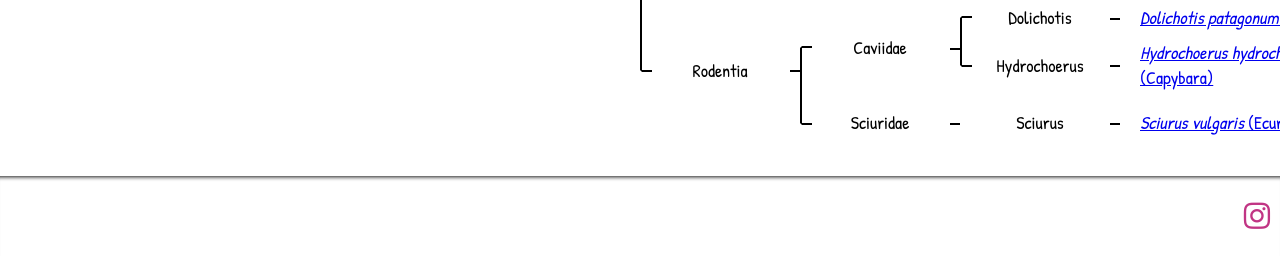
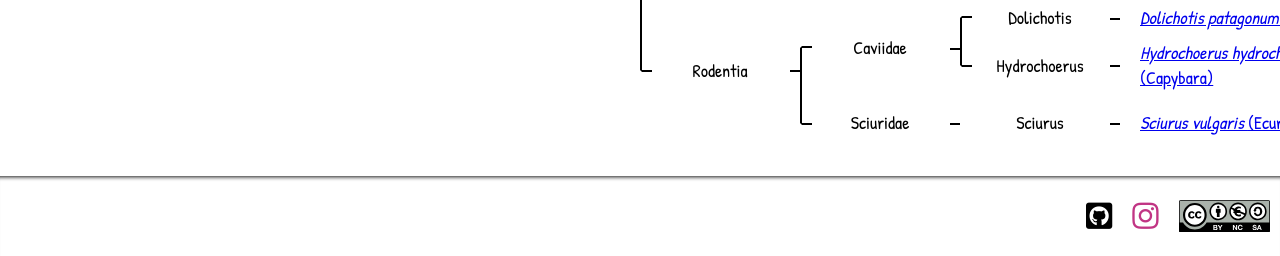
Before and after one commit to iarmagnat/ims-nature, a Flask app: page /dendrogramme in a window 1280 px wide. Shown: the part 4896-5152 px from the top of the page. Run offline with Flask 2, Linux system fonts and the light colour scheme.

Commit message:
add license to footer

```diff
--- a/static/css/dendrogram.scss
+++ b/static/css/dendrogram.scss
@@ -25,7 +25,7 @@
       position: sticky;
       background-color: white;
       top: 0;
-      z-index: 1;
+      z-index: 2;
       flex-direction: row;
       width: 100%;
 
--- a/static/css/layout.scss
+++ b/static/css/layout.scss
@@ -185,5 +185,17 @@
         color: $instagram-color;
       }
     }
+
+    &--github {
+      font-size: 30px;
+
+      &, &:visited, &:hover, &:active {
+        color: black;
+      }
+    }
+  }
+
+  &__license-image {
+    height: 32px;
   }
 }
--- a/static/css/main.css
+++ b/static/css/main.css
@@ -326,6 +326,15 @@
 .footer__link--instagram, .footer__link--instagram:visited, .footer__link--instagram:hover, .footer__link--instagram:active {
   color: #C13584;
 }
+.footer__link--github {
+  font-size: 30px;
+}
+.footer__link--github, .footer__link--github:visited, .footer__link--github:hover, .footer__link--github:active {
+  color: black;
+}
+.footer__license-image {
+  height: 32px;
+}
 
 .iucn {
   position: relative;
@@ -533,7 +542,7 @@
   position: sticky;
   background-color: white;
   top: 0;
-  z-index: 1;
+  z-index: 2;
   flex-direction: row;
   width: 100%;
 }
--- a/templates/layout.html
+++ b/templates/layout.html
@@ -7,8 +7,10 @@
   <meta charset="UTF-8">
   <meta name="viewport" content="width=device-width, initial-scale=1, maximum-scale=5">
   <link rel="stylesheet" href="{{ url_for('static', filename="css/main.css") }}">
-  <link rel="preload" as="font" href="{{ url_for('static', filename="fonts/Caveat-VariableFont_wght.ttf") }}" type="font/ttf" crossorigin="anonymous">
-  <link rel="preload" as="font" href="{{ url_for('static', filename="fonts/PatrickHand-Regular.ttf") }}" type="font/ttf" crossorigin="anonymous">
+  <link rel="preload" as="font" href="{{ url_for('static', filename="fonts/Caveat-VariableFont_wght.ttf") }}"
+        type="font/ttf" crossorigin="anonymous">
+  <link rel="preload" as="font" href="{{ url_for('static', filename="fonts/PatrickHand-Regular.ttf") }}" type="font/ttf"
+        crossorigin="anonymous">
   <link rel="icon" href="{{ url_for('static', filename='icons/favicon-32x32.png') }}">
   <link rel="stylesheet" href="https://cdnjs.cloudflare.com/ajax/libs/font-awesome/5.15.3/css/all.min.css"
         integrity="sha512-iBBXm8fW90+nuLcSKlbmrPcLa0OT92xO1BIsZ+ywDWZCvqsWgccV3gFoRBv0z+8dLJgyAHIhR35VZc2oM/gI1w=="
@@ -64,11 +66,21 @@
 
 <footer class="footer">
   <div class="footer__wrapper">
-    <div class="footer__left"></div>
+    <div class="footer__left">
+    </div>
     <div class="footer__right">
+
+      <a href="https://github.com/iarmagnat/ims-nature" class="footer__link footer__link--github" target="_blank">
+        <i class="fab fa-github-square"></i>
+      </a>
 
       <a href="https://www.instagram.com/marie_ponky/" class="footer__link footer__link--instagram" target="_blank">
         <i class="fab fa-instagram"></i>
+      </a>
+
+      <a class="footer__link" rel="license" href="http://creativecommons.org/licenses/by-nc-sa/4.0/" target="_blank">
+        <img alt="Licence Creative Commons" class="footer__license-image"
+             src="{{ url_for("static", filename="icons/license_cc.svg")}}"/>
       </a>
     </div>
   </div>
```
Also changed, not shown: static/icons/license_cc.svg (added), 1 other file.
